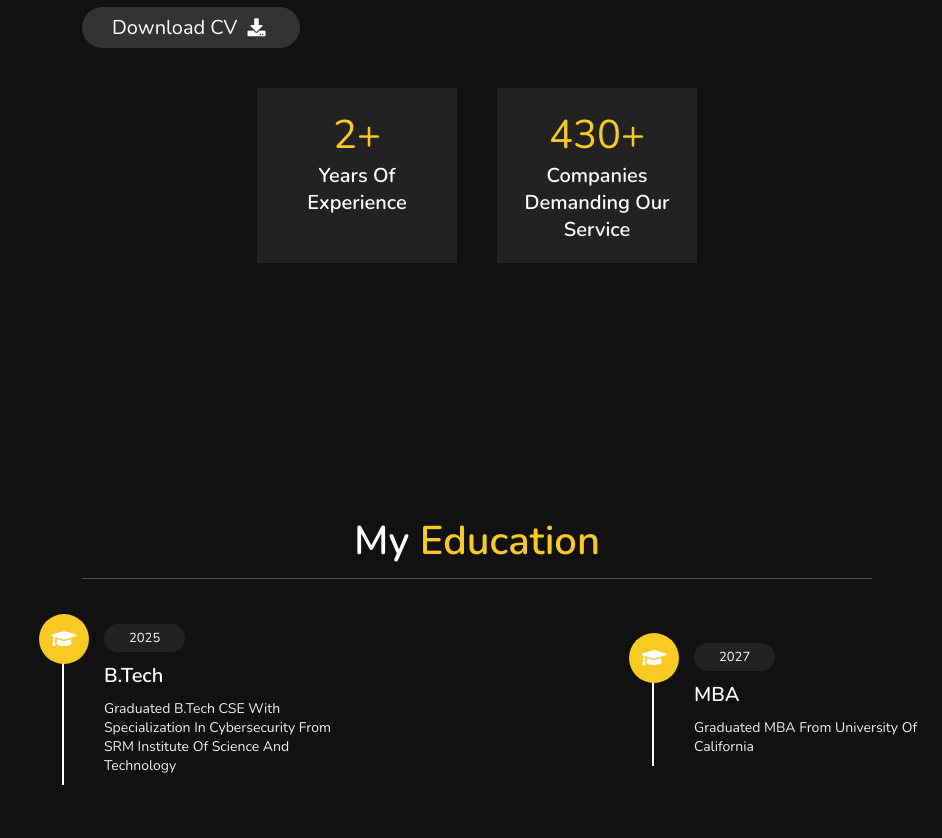
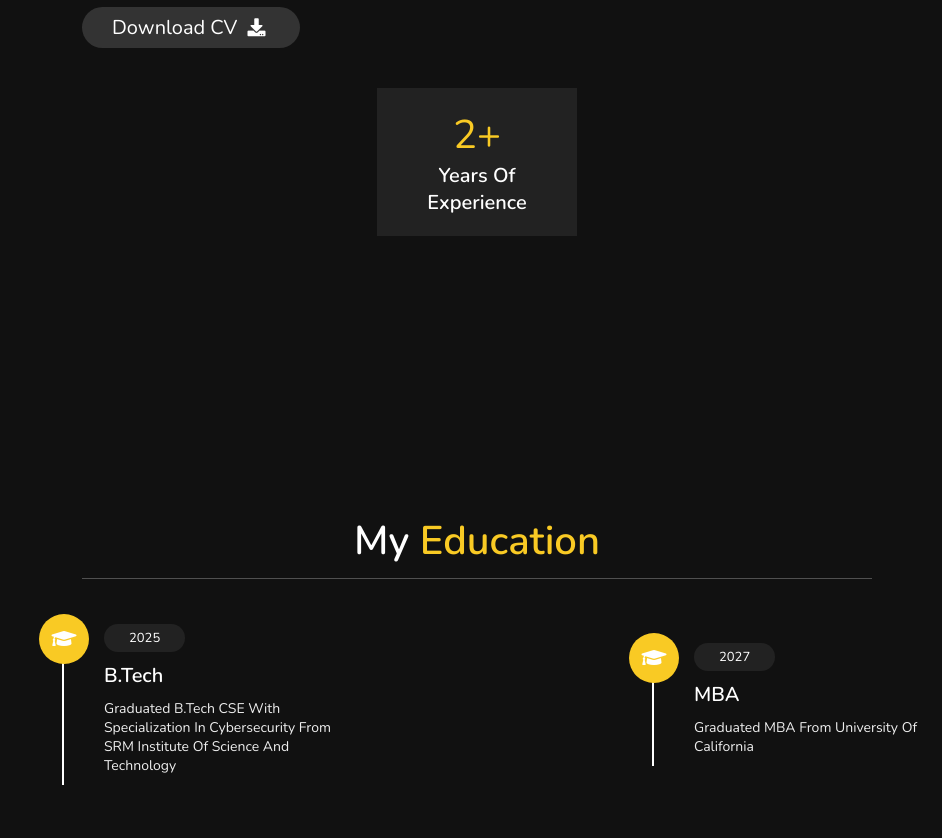
Before and after one commit to sudikshan116/sudikshan_portfolio, a plain HTML site: page index.html in a window 1280 px wide. Shown: the part 1106-1944 px from the top of the page, without its empty margins (338-1280 px from the left). Drawn offline with nearby package versions, Linux system fonts and the light colour scheme.

Commit message:
Update index.html

```diff
--- a/index.html
+++ b/index.html
@@ -77,10 +77,6 @@
             <h3>years of experience</h3>
         </div>
 
-        <div class="box">
-            <span>430+</span>
-            <h3>companies demanding our service</h3>
-        </div>
 
     </div>
 
```
